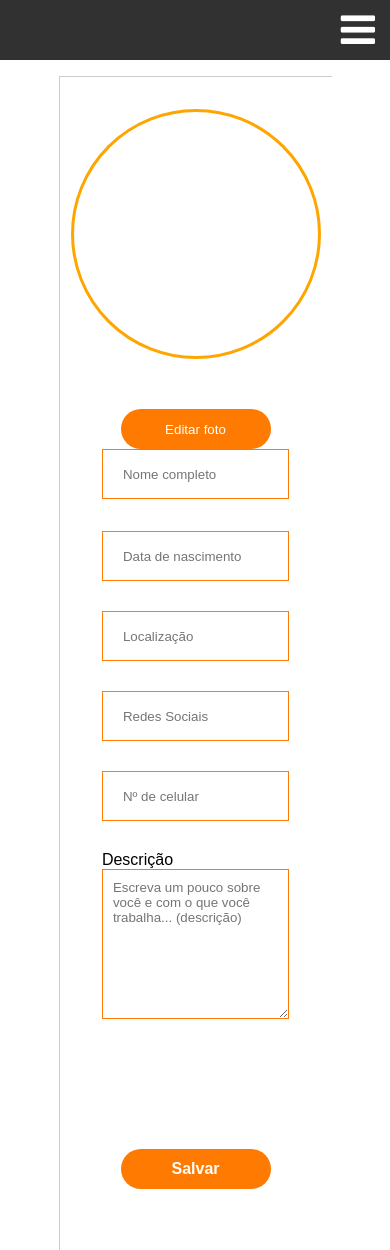
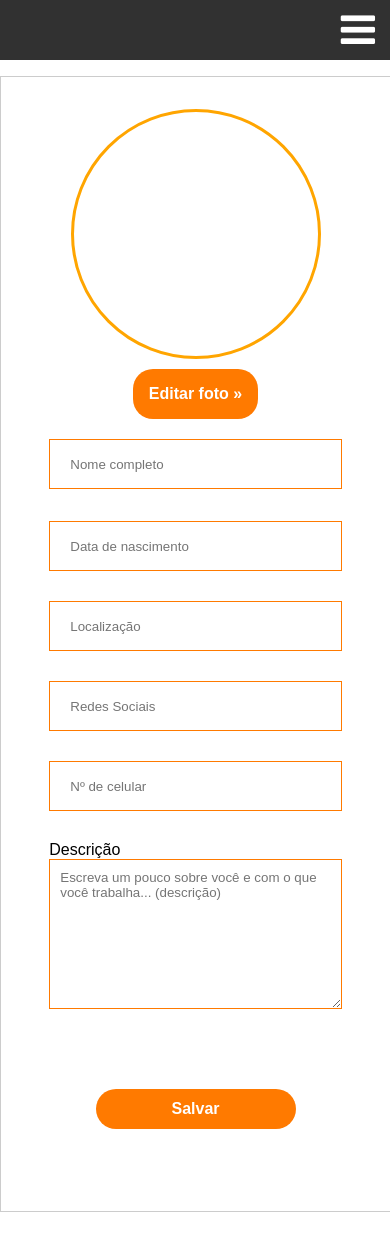
Before and after one commit to JonatanValdivia/King_Of_Services_front-end, a React (Create React App) app in the folder app/: page /editarperfilcliente in a window 390 px wide. Shown: the top 1250 px of the page. After the commit the page ends 1212 px from the top, so only its background shows below. Built offline with nearby package versions, Linux system fonts and the light colour scheme.

Commit message:
Adicionado responsividade

```diff
--- a/app/src/pages/CadastroTrabalhador/index.js
+++ b/app/src/pages/CadastroTrabalhador/index.js
@@ -100,7 +100,6 @@ function CadastroTrabalhador(){
         fileReader.onload = (event) => {
             setFoto(event.target.result)
         }
-
     }
 
     const valorGenero = (event) =>{
--- a/app/src/pages/CadastroTrabalhador/style.js
+++ b/app/src/pages/CadastroTrabalhador/style.js
@@ -66,6 +66,8 @@ export const ContainerButton = styled.div`
         font-weight: bold;
         font-family: Arial, Helvetica, sans-serif;
         border-radius: 20px;
+        margin-top: 10px;
+        margin-bottom: 20px;
     }
 
 `
--- a/app/src/pages/EditarPerfil/Cliente/index.js
+++ b/app/src/pages/EditarPerfil/Cliente/index.js
@@ -1,8 +1,17 @@
 import Header from "../../../components/Header-Logout"
-import { Button } from "../../CadastroTrabalhador/style";
+import { Button } from "./style";
 import { Container, Content, Foto, Inputs, StyleComponent } from "./style";
+import { useState } from "react";
 
 function EditarPerfilCliente() {
+  const [foto, setFoto] = useState("");
+  const fotoHandler = (e) =>{
+    let fileReader = new FileReader();
+    fileReader.readAsDataURL(e.target.files[0]);
+    fileReader.onload = (event) => {
+        setFoto(event.target.result)
+    }
+  }
   return (
     <>
       <Header />
@@ -13,8 +22,8 @@ function EditarPerfilCliente() {
               {/* <img src={`http://kingofservices.com.br/${prestador.foto}`} alt="" /> */}
             </Foto>
 
-            <button>Editar foto</button>
-
+            <label for='foto'>Editar foto &#187;</label>
+            <input type="file" id="foto" accept="image/*" onChange={e => fotoHandler(e)}/>
             <Inputs>
               <form>
                 <input placeholder="Nome completo" />
--- a/app/src/pages/EditarPerfil/Cliente/style.js
+++ b/app/src/pages/EditarPerfil/Cliente/style.js
@@ -12,6 +12,13 @@ export const Container = styled.div`
   height: auto;
   display: flex;
   justify-content: center;
+
+  @media(min-width: 320px) and (max-width: 890px){
+    width: 100%;
+    border-right: none;
+
+  }
+
 `
 
 export const StyleComponent = styled.div`
@@ -22,22 +29,29 @@ export const StyleComponent = styled.div`
   display: flex;
   flex-direction: column;
   align-items: center;
-  /* border-right: solid 1px #CCC; */
   float: left;
   margin-top: 76px;
-
   border: solid 1px #CCC;
 
+  >input[type='file'] {
+        display: none
+    }
 
-  button{
-    width: 150px;
-    height: 40px;
-    color: #FFFFFF;
-    border: none;
-    border-radius: 50px;
-    background-color: var(--primary);
-    margin-top: 50px;
-  }
+    > label{
+        width: auto;
+        height: inherit;
+        background-color: var(--primary);
+        color: white;
+        padding: 1rem;
+        cursor: pointer;
+        border: none;
+        font-size: 1em;
+        font-weight: bold;
+        font-family: Arial, Helvetica, sans-serif;
+        border-radius: 20px;
+        margin-top: 10px;
+        margin-bottom: 20px;
+    }
 
   @media(min-width: 320px) and (max-width: 890px){
     width: 100%;
@@ -57,6 +71,35 @@ export const Foto = styled.div`
     width: 100%;
     height: 100%;
     border-radius: 100%;
+  }
+
+`
+
+export const Button = styled.div`
+  width: auto;
+  height: auto;
+  margin: auto;
+  display: flex;
+  justify-content: center;
+  align-items: center;
+  margin-top: 50px;
+  margin-bottom: 50px;
+
+  button{
+    width: 200px;
+    height: 40px;
+    background-color: var(--primary);
+    color: white;
+    cursor: pointer;
+    border: none;
+    font-size: 1em;
+    font-weight: bold;
+    font-family: Arial, Helvetica, sans-serif;
+    border-radius: 20px;
+  }
+
+  @media(min-width: 320px) and (max-width: 890px){
+    width: auto;
   }
 
 `
--- a/app/src/pages/EditarPerfil/Trabralhador/index.js
+++ b/app/src/pages/EditarPerfil/Trabralhador/index.js
@@ -1,9 +1,18 @@
 import Header from "../../../components/Header-Logout"
 import { Button } from "../../CadastroTrabalhador/style";
 import { Container, ContainerAction, ContainerHabilidades, Content, Crud, CrudInformation, Foto, Habilidades, Inputs, Separador, StyleComponent } from "./style";
+import { useState } from 'react';
 import { BsTrashFill } from "react-icons/bs"
 
 function EditarPerfilCliente() {
+    const [foto, setFoto] = useState("");
+    const fotoHandler = (e) =>{
+        let fileReader = new FileReader();
+        fileReader.readAsDataURL(e.target.files[0]);
+        fileReader.onload = (event) => {
+            setFoto(event.target.result)
+        }
+    }
     return (
         <>
             <Header />
@@ -14,7 +23,8 @@ function EditarPerfilCliente() {
                             {/* <img src={`http://kingofservices.com.br/${prestador.foto}`} alt="" /> */}
                         </Foto>
 
-                        <button>Editar foto</button>
+                        <label for='foto'>Editar foto &#187;</label>
+                        <input type="file" id="foto" accept="image/*" onChange={e => fotoHandler(e)}/>
 
                         <Inputs>
                             <form>
@@ -31,9 +41,9 @@ function EditarPerfilCliente() {
                         <ContainerHabilidades>
                             <div>
                                 <p>Habilidades</p>
-                                <input placeholder="Habilidade" />
-                                <input placeholder="Experiência" id="experience" />
-                                <button>Salvar</button>
+                                <input placeholder="Habilidade"/>
+                                <input placeholder="Experiência" id="experience"/>
+                                <button type="submit">Salvar</button>
                                 <Crud>
                                     <ul>
                                         <li>Habilidade</li>
@@ -42,16 +52,14 @@ function EditarPerfilCliente() {
                                     </ul>
                                     <CrudInformation>
                                         <Habilidades>
-                                            <button >PHP</button>
+                                            <button>PHP</button>
                                         </Habilidades>
-                                        <Separador id="habilidades" />
+                                        <Separador id="habilidades"/>
                                         <Habilidades>
                                             <p>1 Ano</p>
                                         </Habilidades>
-                                        <Separador id="habilidades" />
-                                        <ContainerAction>
-                                            <BsTrashFill/>
-                                        </ContainerAction>
+                                        <Separador id="habilidades"/>
+                                        <ContainerAction/>
                                     </CrudInformation>
                                 </Crud>
                             </div>
--- a/app/src/pages/EditarPerfil/Trabralhador/style.js
+++ b/app/src/pages/EditarPerfil/Trabralhador/style.js
@@ -12,6 +12,26 @@ export const Container = styled.div`
   height: auto;
   display: flex;
   justify-content: center;
+
+    @media(min-width: 320px) and (max-width: 890px){
+        width: 100%;
+    }
+
+`
+
+export const Foto = styled.div`
+  height: 250px;
+  width: 250px;
+  border-radius: 100%;
+  border: solid 3px orange;
+  margin-bottom: 10px;
+
+  >img{
+    width: 100%;
+    height: 100%;
+    border-radius: 100%;
+  }
+
 `
 
 export const StyleComponent = styled.div`
@@ -25,61 +45,96 @@ export const StyleComponent = styled.div`
   /* border-right: solid 1px #CCC; */
   float: left;
   margin-top: 76px;
-
   border: solid 1px #CCC;
 
+    >input[type='file'] {
+        display: none
+    }
 
-  button{
-    width: 150px;
-    height: 40px;
-    color: #FFFFFF;
+    > label{
+        width: auto;
+        height: inherit;
+        background-color: var(--primary);
+        color: white;
+        padding: 1rem;
+        cursor: pointer;
         border: none;
-    border-radius: 50px;
-    background-color: var(--primary);
-
         font-size: 1em;
         font-weight: bold;
         font-family: Arial, Helvetica, sans-serif;
+        border-radius: 20px;
+        margin-bottom: 20px;
     }
 
   @media(min-width: 320px) and (max-width: 890px){
     width: 100%;
-    border-right: none;
+    border: none;
 
   }
 
 `;
 
-export const Foto = styled.div`
-  height: 250px;
-  width: 250px;
-  border-radius: 100%;
-  border: solid 3px orange;
+export const ContainerButton = styled.div`
+    width: auto;
+    height: 40px;
+    display: flex;
+    justify-content: center;
+    margin-top: 30px;
+    margin-bottom: 35px;
 
-  >img{
-    width: 100%;
-    height: 100%;
-    border-radius: 100%;
+    >button{
+        width: inherit;
+        height: inherit;
+        background-color: var(--primary);
+        color: white;
+        cursor: pointer;
+        border: none;
+        font-size: 1em;
+        font-weight: bold;
+        font-family: Arial, Helvetica, sans-serif;
+
+        border-radius: 20px;
+    }
+
+    >input[type='file'] {
+        display: none
+    }
+
+    > label{
+        width: auto;
+        height: inherit;
+        background-color: var(--primary);
+        color: white;
+        padding: 1rem;
+        cursor: pointer;
+        border: none;
+        font-size: 1em;
+        font-weight: bold;
+        font-family: Arial, Helvetica, sans-serif;
+        border-radius: 20px;
     }
 
 `
 
 export const Inputs = styled.div`
-    width: 400px;
+    width: 500px;
     height: auto;
-    padding-top: 50px;
-    z-index: 5;
-    display: flex;
-    justify-content: center;
-    padding-left: 30px;
+    margin-right: auto;
+    margin-left: auto;
+    padding: 50px;
 
     > form > input{
         width: 400px;
         height: 50px;
         border: solid 1px var(--primary);
-
         margin-bottom: 30px;
         padding-left: 20px;
+    }
+
+    >form>select{
+        width: 400px;
+        height: 50px;
+        margin-bottom: 30px;
     }
 
     >form input:first-child {
@@ -101,10 +156,47 @@ export const Inputs = styled.div`
         width: 400px;
         height: 150px;
         border: solid 1px var(--primary);
-
         padding: 10px;
         margin-bottom: 30px;
         font-family: sans-serif;
+    }
+
+    >form >#resultadoPositivo{
+        margin-left: auto;
+        margin-right: auto;
+        display: none;
+        align-items: center;
+        width: 100%;
+        height: 100px;
+        background-color: rgba(7, 145, 0, 0.2);
+        border: solid 3px rgba(12, 255, 0, 0.3);
+        margin-bottom: 50px;
+
+        >p{
+            color: #044201;
+            font-weight: bold;
+            text-align: center;
+            font-size: 1rem;
+        }
+    }
+
+    >form >#resultadoNegativo{
+        margin-left: auto;
+        margin-right: auto;
+        display: none;
+        align-items: center;
+        width: 100%;
+        height: 100px;
+        background-color: rgba(130, 0, 0, 0.2);
+        border: solid 3px rgba(255, 0, 0, 0.3);
+        margin-bottom: 50px;
+
+        >p{
+            color: #451313;
+            text-align: center;
+            font-weight: bold;
+            font-size: 1rem;
+        }
     }
 
     @media(min-width: 320px) and (max-width: 890px){
@@ -121,6 +213,10 @@ export const Inputs = styled.div`
             width: 100%;
         }
 
+        >form>select{
+            width: 80%;
+        }
+
         >form>div{
             width: 100%;
             justify-content: space-around;
@@ -132,6 +228,35 @@ export const Inputs = styled.div`
     }
 `
 
+export const Button = styled.div`
+    width: auto;
+    height: auto;
+    margin: auto;
+    display: flex;
+    justify-content: center;
+    align-items: center;
+    margin-top: 50px;
+    margin-bottom: 50px;
+
+    button{
+        width: 200px;
+        height: 40px;
+        background-color: var(--primary);
+        color: white;
+        cursor: pointer;
+        border: none;
+        font-size: 1em;
+        font-weight: bold;
+        font-family: Arial, Helvetica, sans-serif;
+        border-radius: 20px;
+    }
+
+    @media(min-width: 320px) and (max-width: 890px){
+        width: auto;
+    }
+
+`
+
 export const ContainerHabilidades = styled.div`
     width: 700px;
     height: 350px;
@@ -139,17 +264,16 @@ export const ContainerHabilidades = styled.div`
     margin-right: auto;
     padding: 30px;
 
-    div>p{
+    >div>p{
         font-weight: bold;
         font-family: sans-serif;
         margin-bottom: 10px;
     }
 
-    div>input{
+    >div>input{
         width: 250px;
         height: 50px;
         border: solid 1px var(--primary);
-
         margin-bottom: 30px;
         padding-left: 20px;
     }
@@ -159,19 +283,16 @@ export const ContainerHabilidades = styled.div`
         margin-left: 30px;
     }
 
-    div>button{
+    >div>button{
         width: 120px;
         height: 40px;
-
         background-color: var(--primary);
         color: white;
         cursor: pointer;
         border: none;
-
         font-size: 1em;
         font-weight: bold;
         font-family: Arial, Helvetica, sans-serif;
-
         border-radius: 20px;
         margin-left: 50px;
     }
@@ -184,7 +305,7 @@ export const ContainerHabilidades = styled.div`
         justify-content: center;
         padding: 0px;
 
-        div{
+        >div{
             width: 100%;
             display: flex;
             align-items: center;
@@ -192,11 +313,10 @@ export const ContainerHabilidades = styled.div`
             justify-content: center;
         }
 
-        div>input{
+        >div>input{
             width: 80%;
             height: 50px;
             border: solid 1px var(--primary);
-
             margin-bottom: 30px;
             padding-left: 20px;
         }
@@ -206,7 +326,7 @@ export const ContainerHabilidades = styled.div`
             margin-left: 0px;
         }
 
-        div>button{
+        >div>button{
             width: 80%;
             margin-left: 0px;
         }
@@ -216,30 +336,24 @@ export const ContainerHabilidades = styled.div`
 export const Crud = styled.div`
     width: 640px;
     height: 150px;
-
     box-shadow: 0px 0px 5px 0px #adadad;
 
-    ul{
+    >ul{
         width: 100%;
         height: 35px;
-
         margin-bottom: 10px;
-
         display: flex;
         align-items: center;
         justify-content: center;
 
-        li{
+        >li{
             width: 150px;
             height: inherit;
-
             float: left;
             list-style: none;
             color: black;
-
             margin-left: auto;
             margin-right: auto;
-
             display: flex;
             align-items: center;
             justify-content: center;
@@ -250,7 +364,7 @@ export const Crud = styled.div`
         width: 100%;
         margin-top: 1rem;
 
-        li{
+        >li{
             width: 100%;
             height: inherit;
             float: none;
@@ -294,27 +408,21 @@ export const Habilidades = styled.div`
     width: 150px;
     height: 70px;
     float: left;
-
     margin-left: 30px;
-
-
     display: flex;
     align-items: center;
     justify-content: center;
 
-    button{
+    >button{
         width: 70px;
         height: 40px;
-
         background-color: var(--primary);
         color: white;
         cursor: pointer;
         border: none;
-
         font-size: 1em;
         font-weight: bold;
         font-family: Arial, Helvetica, sans-serif;
-
         border-radius: 20px;
     }
 
@@ -340,13 +448,8 @@ export const Separador = styled.div`
 `
 
 export const ContainerAction = styled.div`
-    width: 60px;
-    height: 60px;
+    width: 70px;
+    height: 70px;
     float: left;
-    background-color: lavenderblush;
-    display: flex;
-    justify-content: center;
-    align-items: center;
-
-    margin-right: 50px;
+    margin-left: 50px;
 `
```
Lines whose indentation alone changed are shown as unchanged.
